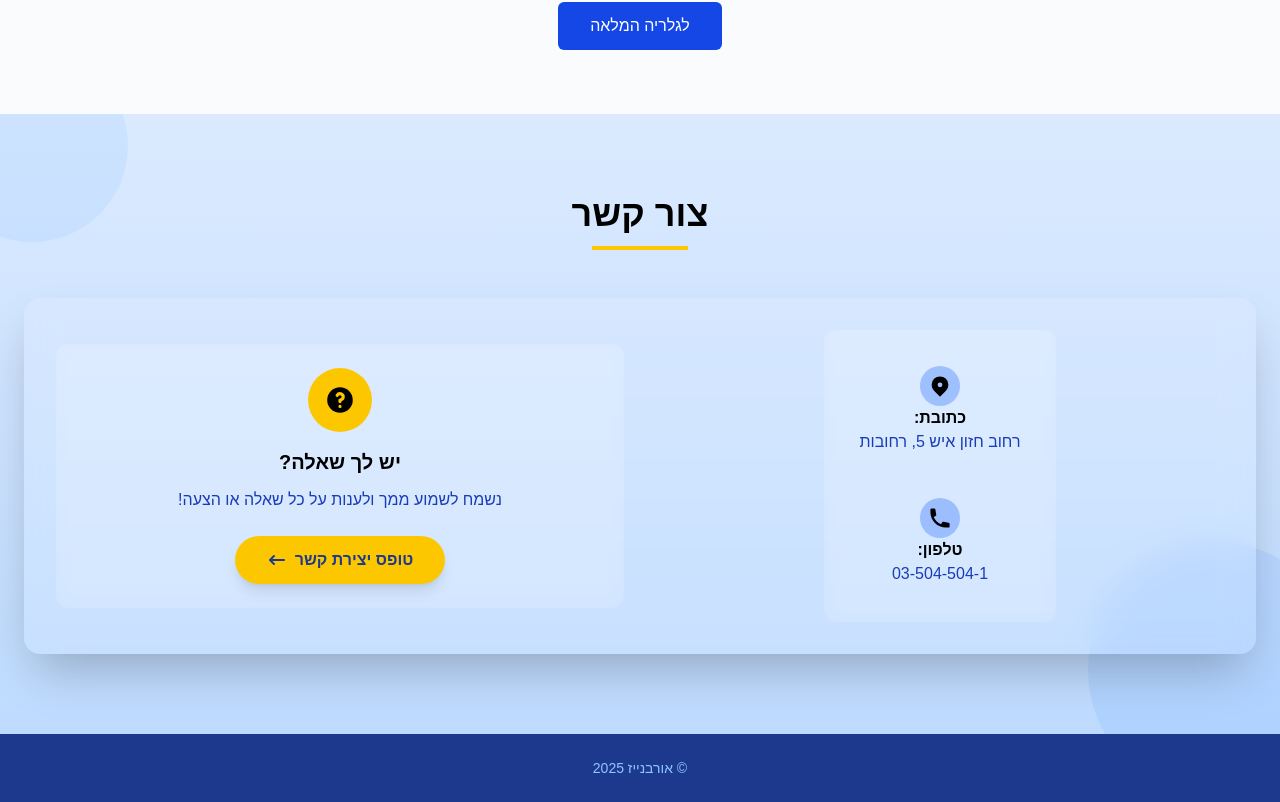
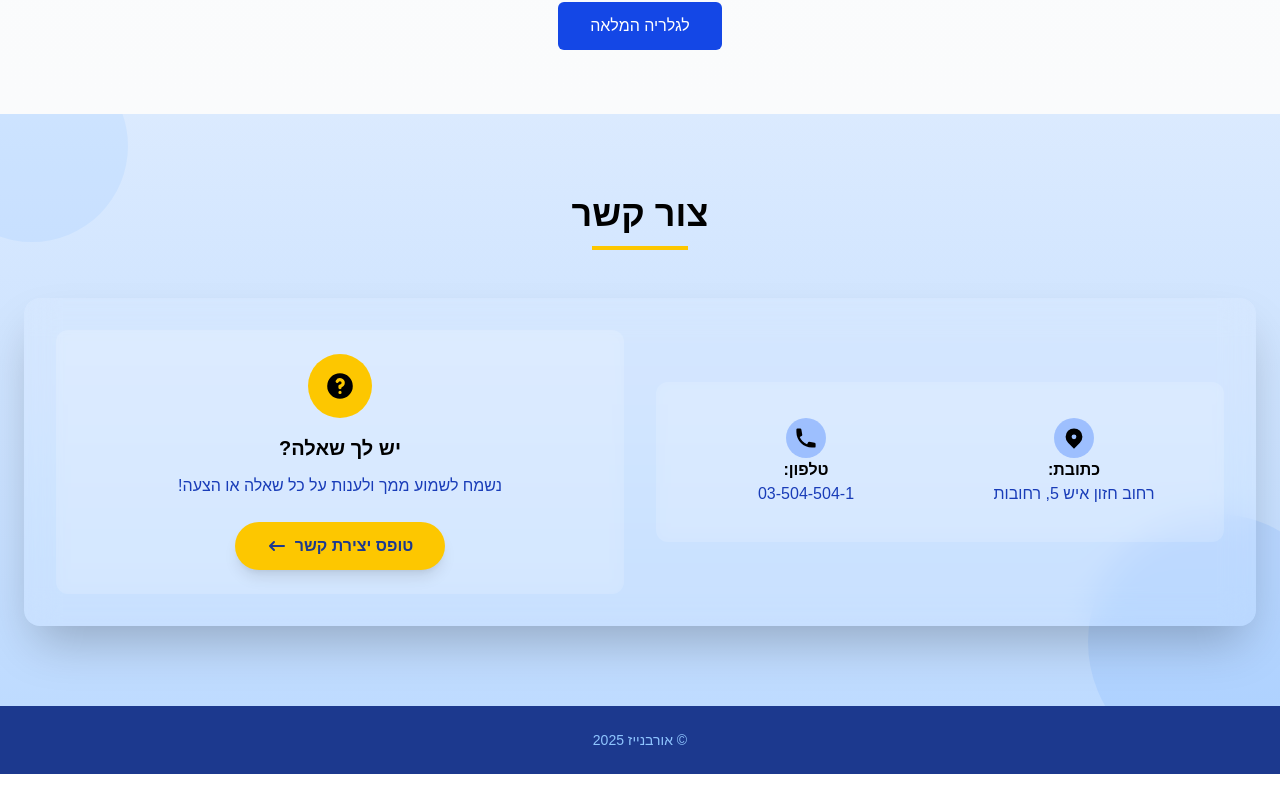
Before and after one commit to it-neternality/urbanize, a Next.js app: page /butterfly-park in a window 1280 px wide. Shown: the part 2989-3791 px from the top of the page. After the commit the page ends 3763 px from the top, so only its background shows below. Built offline with nearby package versions, Linux system fonts and the light colour scheme.

Commit message:
butterfly footer

```diff
--- a/app/butterfly-park/page.tsx
+++ b/app/butterfly-park/page.tsx
@@ -262,9 +262,7 @@ export default function ButterflyPark() {
                     <div className="bg-white/10 backdrop-blur-lg rounded-2xl p-8 shadow-2xl">
                         <div className="grid grid-cols-1 lg:grid-cols-2 gap-8 items-center">
                             {/* Contact Info Card */}
-                            <div className="bg-white/10 backdrop-blur-sm rounded-xl p-6 hover:bg-white/20 transition-all duration-300 mx-auto text-center">
-
-                                <div className="space-y-5 rtl">
+                            <div className="bg-white/10 backdrop-blur-sm rounded-xl p-6 hover:bg-white/20 transition-all duration-300 grid grid-cols-1 md:grid-cols-2 gap-4 text-center">
                                 <a
                                     href="https://maps.google.com/?q=רחוב+חזון+איש+5,+רחובות,+ישראל"
                                     target="_blank"
@@ -295,7 +293,6 @@ export default function ButterflyPark() {
                                         <p className="text-blue-800 group-hover:text-black">03-504-504-1</p>
                                     </div>
                                 </a>
-                                </div>
                             </div>
 
                             {/* Contact Form Button */}
```
Lines whose indentation alone changed are shown as unchanged.
